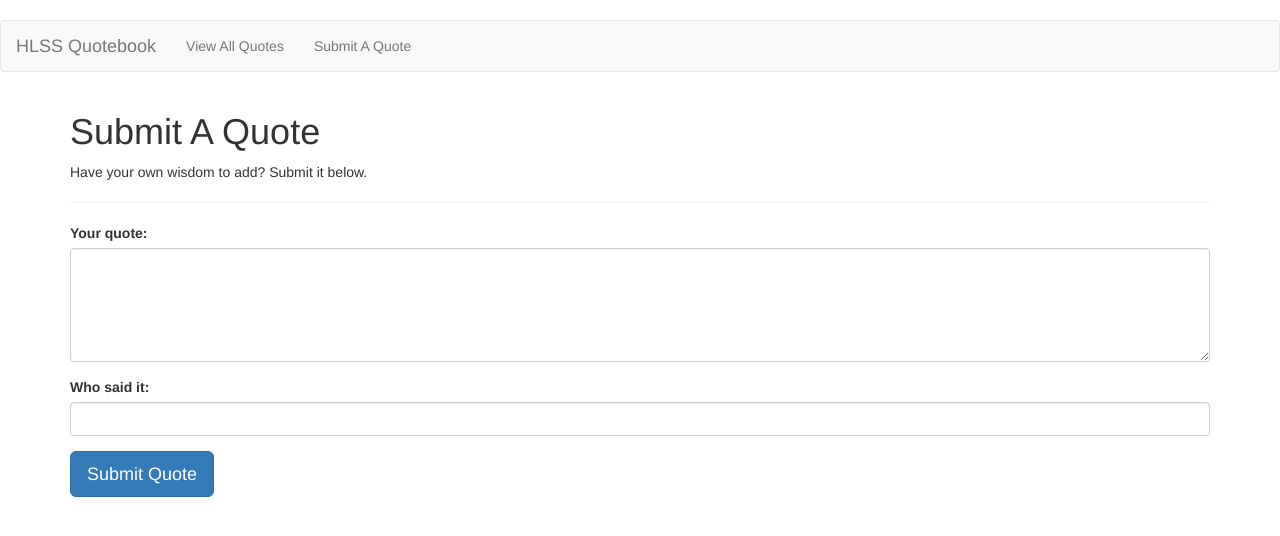
After one commit to MadDoctor5813/Quotebook, a Django app: page /submit_quote/ in a window 1280 px wide. The commit adds this page. Shown: the top 536 px of the page. Run offline with Django 3.2, Linux system fonts and the light colour scheme; some libraries are stand-ins or nearby versions.

Commit message:
Add a quote submission page

```diff
--- a/Quotebook/Quotebook/urls.py
+++ b/Quotebook/Quotebook/urls.py
@@ -19,6 +19,8 @@ urlpatterns = [
 
     url(r'^all_quotes/$', app.views.view_all_quotes),
 
+    url(r'^submit_quote/$', app.views.submit_quote),
+
     # Uncomment the admin/doc line below to enable admin documentation:
     # url(r'^admin/doc/', include('django.contrib.admindocs.urls')),
 
--- a/Quotebook/app/templates/app/base.html
+++ b/Quotebook/app/templates/app/base.html
@@ -39,6 +39,7 @@
             <div class="collapse navbar-collapse">
                 <ul class="nav navbar-nav">
                     <li><a href="/all_quotes/">View All Quotes</a></li>
+                    <li><a href="/submit_quote/">Submit A Quote</a></li>
                 </ul>
             </div>
 		</div>
--- /dev/null
+++ b/Quotebook/app/templates/app/submit_quote.html
@@ -0,0 +1,20 @@
+{% extends 'app/base.html' %}
+
+{% block content %}
+<div class="container">
+    <h1>Submit A Quote</h1>
+    <p>Have your own wisdom to add? Submit it below.</p>
+    <hr />
+    <form action="/submit_quote" method="post">
+        <div class="form-group">
+            <label for="quote-text-field">Your quote:</label>
+            <textarea class="form-control" type="text" id="quote-text-field" rows="5"></textarea>
+        </div>
+        <div class="form-group">
+            <label for="quote-author-field">Who said it:</label>
+            <input class="form-control" type="text" id="quote-author-field" />
+        </div>
+        <input class="btn btn-primary btn-lg" type="submit" value="Submit Quote"/>
+    </form>
+</div>
+{% endblock %}
--- a/Quotebook/app/views.py
+++ b/Quotebook/app/views.py
@@ -40,3 +40,6 @@ def view_all_quotes(request):
         quotes = paginator.page(1)
 
     return render(request, "app/all_quotes.html", {'quotes' : quotes})
+
+def submit_quote(request):
+    return render(request, 'app/submit_quote.html')
```
Also changed, not shown: 1 other file.
